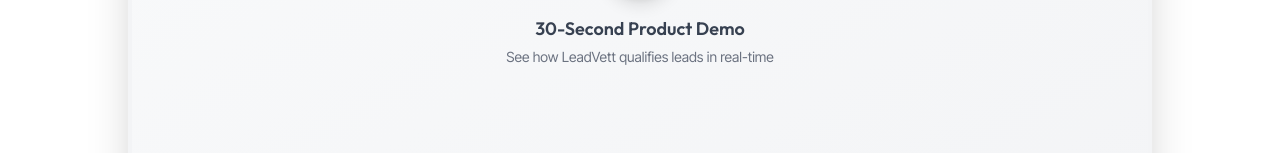
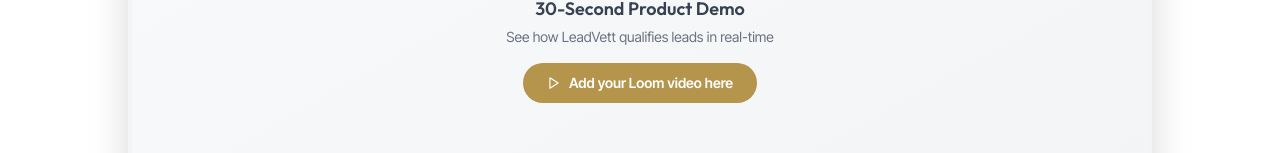
Before and after one commit to Abdirahman5863/signalInatake, a Next.js app: page / in a window 1280 px wide. Shown: the part 1055-1208 px from the top of the page. Built offline with nearby package versions, Linux system fonts and the light colour scheme.

Commit message:
added lead pipeline

```diff
--- a/app/page.tsx
+++ b/app/page.tsx
@@ -233,19 +233,14 @@
               <div className="text-center p-8">
                 <div className="w-20 h-20 rounded-full bg-white shadow-lg flex items-center justify-center mx-auto mb-4">
                   <Play className="h-8 w-8 text-[#b5944b] ml-1" />
-                  <iframe
-                    src="https://www.loom.com/embed/d1c3e91584f3475692de1bf5ae7395cc"
-                    frameBorder="0"
-                    allowFullScreen
-                    style={{ position: "absolute", top: 0, left: 0, width: "100%", height: "100%" }}
-                  />
                 </div>
                 <p className="text-lg font-semibold text-gray-700 mb-1" style={heading}>30-Second Product Demo</p>
                 <p className="text-sm text-gray-500 mb-4">See how LeadVett qualifies leads in real-time</p>
-
-
-
-
+                {/* <iframe src="https://www.loom.com/share/d1c3e91584f3475692de1bf5ae7395cc" className="w-full aspect-video" allowFullScreen /> */}
+                <span className="inline-flex items-center gap-2 rounded-full bg-[#b5944b] px-6 py-2.5 text-sm font-semibold text-white">
+                  <Play className="h-3.5 w-3.5" /> Add your Loom video here
+      <iframe src="https://www.loom.com/embed/d1c3e91584f3475692de1bf5ae7395cc" frameBorder="0" allowFullScreen style={{position: "absolute", top: 0, left: 0, width: "100%", height: "100%"}}></iframe>
+                </span>
               </div>
             </div>
           </div>
```
